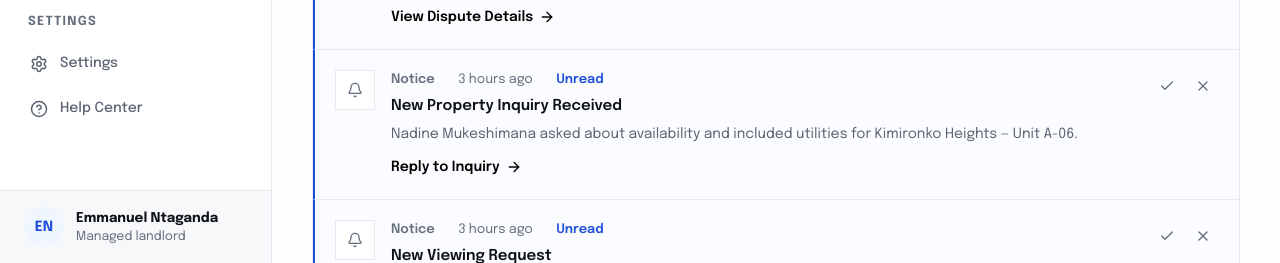
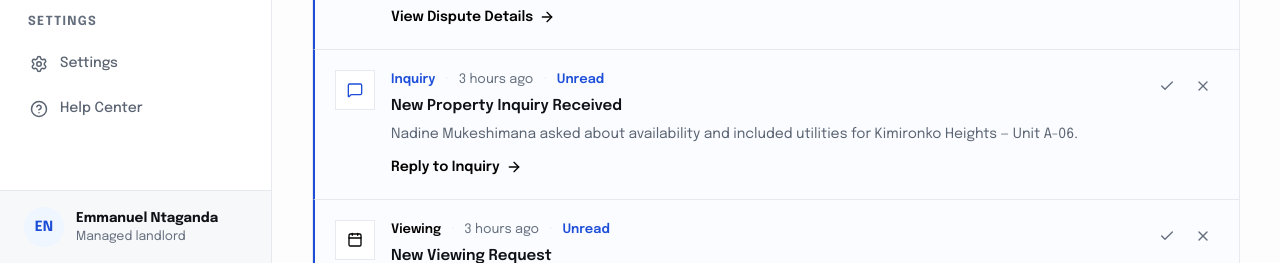
Before and after one commit to Urugo-software/Urugo-Frontend, a Next.js app: page /landlord/notifications in a window 1280 px wide. Shown: the part 537-800 px from the top of the page. Built offline with nearby package versions, Linux system fonts and the light colour scheme.

Commit message:
add inquiry and viewing styles to notification cards

```diff
--- a/components/dashboard/landlord/notifications/NotificationItemCard.tsx
+++ b/components/dashboard/landlord/notifications/NotificationItemCard.tsx
@@ -5,10 +5,12 @@ import {
   AlertTriangle,
   ArrowRight,
   Bell,
+  Calendar,
   Check,
   DollarSign,
   FileText,
   MailOpen,
+  MessageSquare,
   Settings2,
   X,
 } from "lucide-react";
@@ -20,6 +22,8 @@ const CATEGORY_META = {
   payment: { icon: DollarSign, label: "Payment", tone: "text-success" },
   dispute: { icon: AlertTriangle, label: "Dispute", tone: "text-amber-700" },
   tenancy: { icon: FileText, label: "Tenancy", tone: "text-brand-blue" },
+  inquiry: { icon: MessageSquare, label: "Inquiry", tone: "text-brand-blue" },
+  viewing: { icon: Calendar, label: "Viewing", tone: "text-brand" },
   system: { icon: Settings2, label: "System", tone: "text-faint" },
 } as const;
 
```
